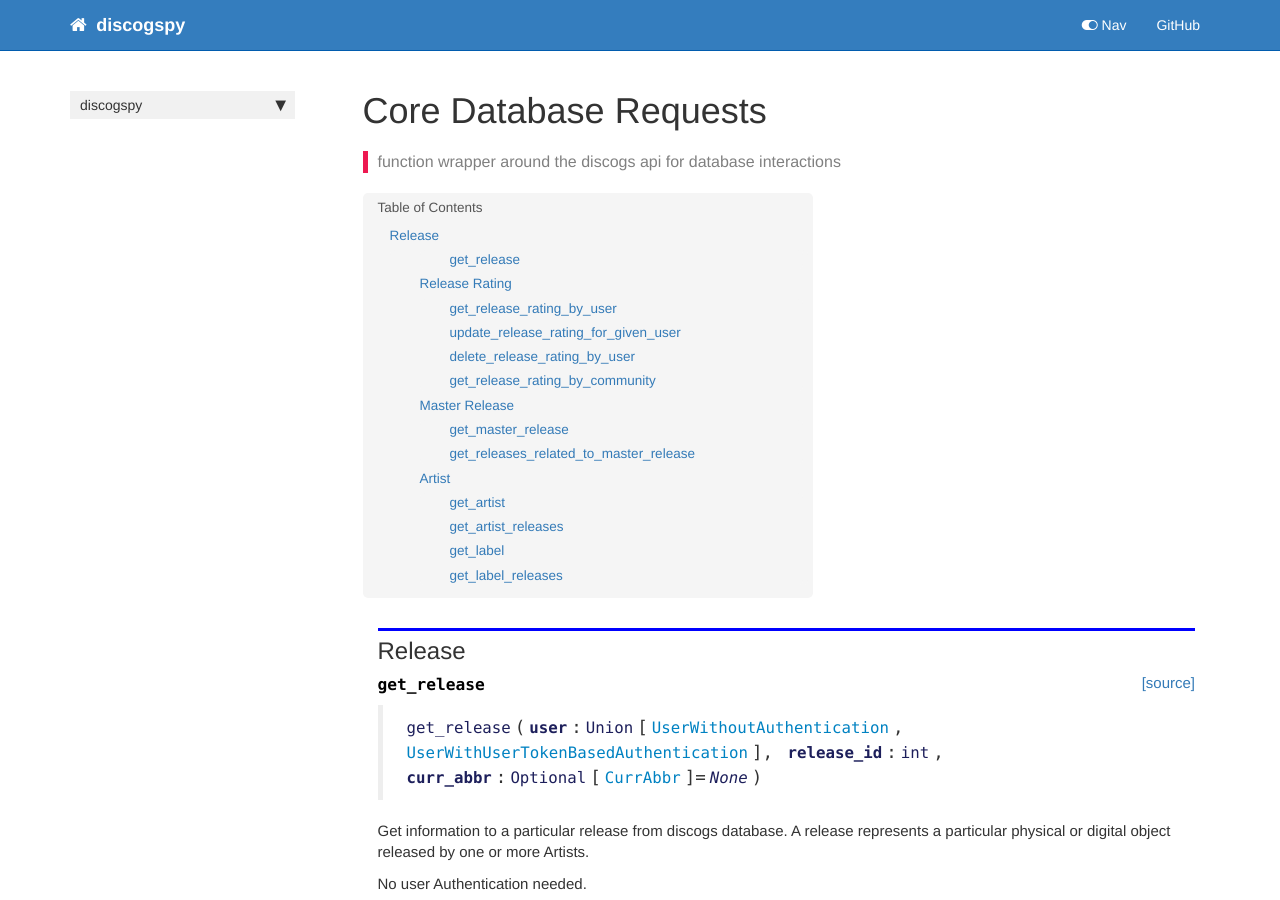
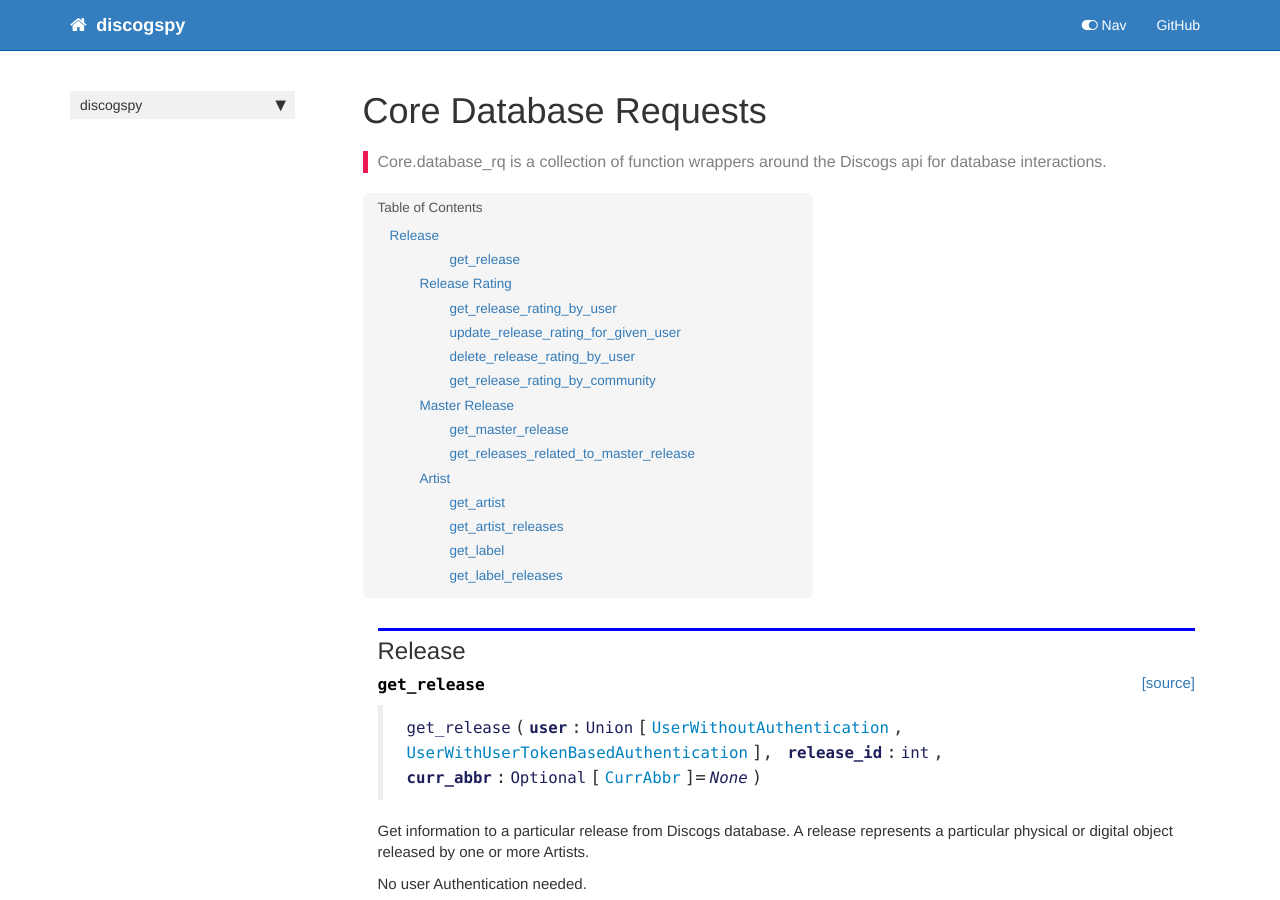
Before and after one commit to cpow-89/discogspy, a Jekyll site: the page built from docs/core.database_rq.html, in a window 1280 px wide and 900 px high. Built offline with Jekyll 4.4.1, drawn with Linux system fonts in a browser that asks for light colours; nearby versions of some CDN libraries; comment, search, counter and statistics services are not loaded; some of the changed text lies outside the part shown.

```diff
--- a/docs/core.database_rq.html
+++ b/docs/core.database_rq.html
@@ -5,7 +5,7 @@ title: Core Database Requests
 keywords: fastai
 sidebar: home_sidebar
 
-summary: "function wrapper around the discogs api for database interactions"
+summary: "Core.database_rq is a collection of function wrappers around the Discogs api for database interactions."
 ---
 <!--
 
@@ -45,7 +45,7 @@ summary: "function wrapper around the discogs api for database interactions"
 <div class="output_markdown rendered_html output_subarea ">
 <h4 id="get_release" class="doc_header"><code>get_release</code><a href="https://github.com/cpow-89/discogspy/tree/master/discogspy/core/database_rq.py#L16" class="source_link" style="float:right">[source]</a></h4><blockquote><p><code>get_release</code>(<strong><code>user</code></strong>:<code>Union</code>[<a href="/discogspy/core.discogs_user#UserWithoutAuthentication"><code>UserWithoutAuthentication</code></a>, <a href="/discogspy/core.discogs_user#UserWithUserTokenBasedAuthentication"><code>UserWithUserTokenBasedAuthentication</code></a>], <strong><code>release_id</code></strong>:<code>int</code>, <strong><code>curr_abbr</code></strong>:<code>Optional</code>[<a href="/discogspy/core.constants#CurrAbbr"><code>CurrAbbr</code></a>]=<em><code>None</code></em>)</p>
 </blockquote>
-<p>Get information to a particular release from discogs database.
+<p>Get information to a particular release from Discogs database.
 A release represents a particular physical or digital object released by
 one or more Artists.</p>
 <p>No user Authentication needed.</p>
@@ -342,7 +342,7 @@ the total number of user ratings for a given release.</p>
 <div class="output_markdown rendered_html output_subarea ">
 <h4 id="get_master_release" class="doc_header"><code>get_master_release</code><a href="https://github.com/cpow-89/discogspy/tree/master/discogspy/core/database_rq.py#L110" class="source_link" style="float:right">[source]</a></h4><blockquote><p><code>get_master_release</code>(<strong><code>user</code></strong>:<code>Union</code>[<a href="/discogspy/core.discogs_user#UserWithoutAuthentication"><code>UserWithoutAuthentication</code></a>, <a href="/discogspy/core.discogs_user#UserWithUserTokenBasedAuthentication"><code>UserWithUserTokenBasedAuthentication</code></a>], <strong><code>master_id</code></strong>:<code>int</code>)</p>
 </blockquote>
-<p>Get information to a particular master release from discogs database.
+<p>Get information to a particular master release from Discogs database.
 A Master release represents a set of similar Releases.
 Masters releases have a “main release” which is often the chronologically earliest.</p>
 <p>No user Authentication needed.</p>
--- a/docs/core.discogs_user.html
+++ b/docs/core.discogs_user.html
@@ -5,7 +5,7 @@ title: Core User
 keywords: fastai
 sidebar: home_sidebar
 
-summary: "Core Functionality for pydiscogs like clients and constants"
+summary: "Core.user is a collection of wrappers for information about a user."
 ---
 <!--
 
```
Also changed, not shown: other parts of docs/core.database_rq.html (+1 -1 lines), other parts of docs/core.discogs_user.html (+2 -2 lines), docs/index.html (+4 -5 lines), README.md, 6 other files.
